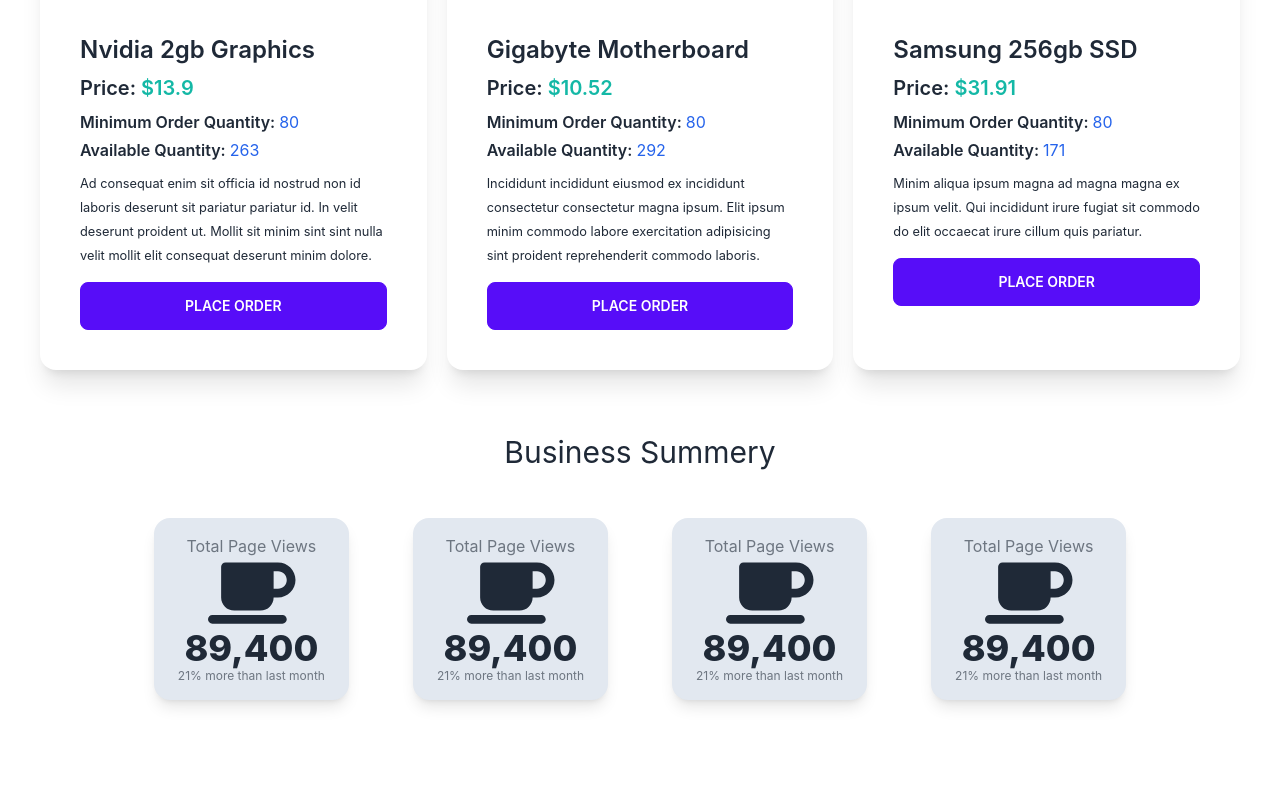
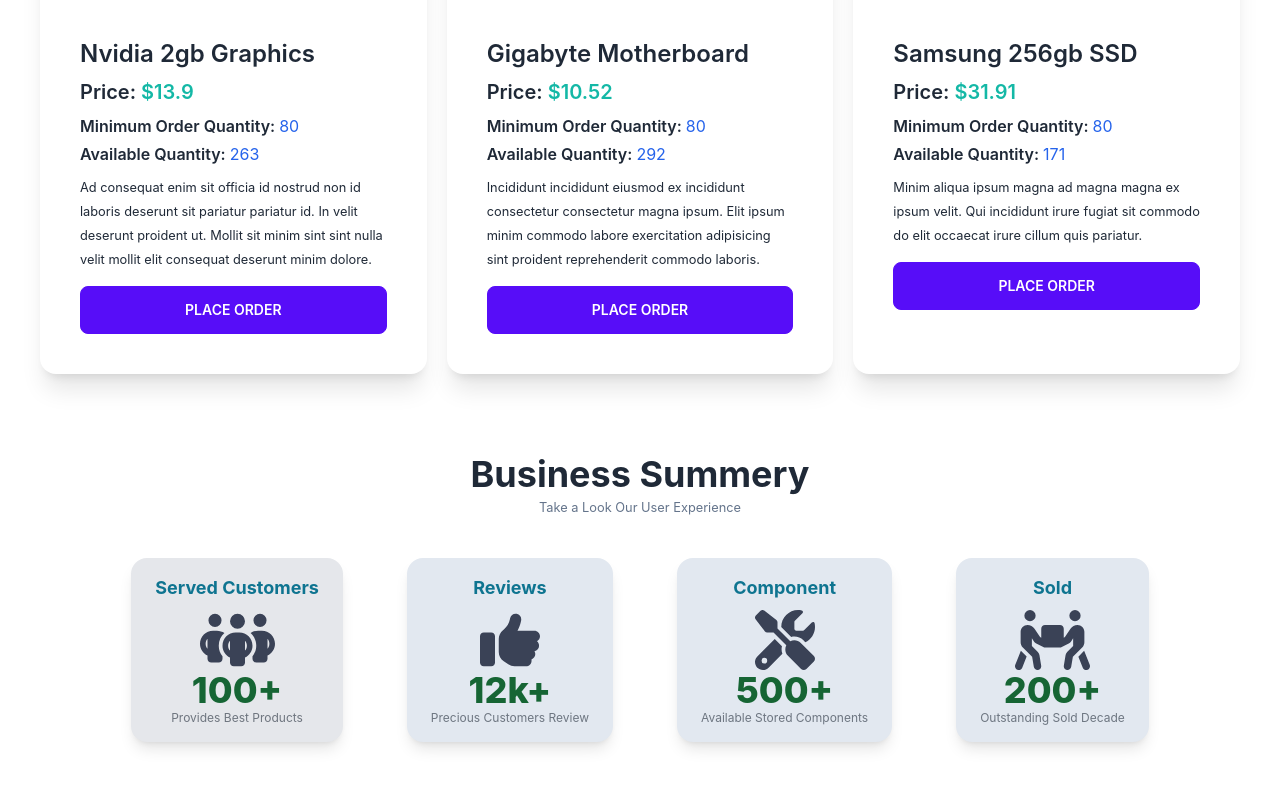
Before and after one commit to arifraj199/component-house-client, a React (Create React App) app: page / in a window 1280 px wide. Shown: the part 1998-2786 px from the top of the page. Before the commit the page ends 2746 px from the top, so only its background shows below. Built offline with nearby package versions, Linux system fonts and the light colour scheme.

Commit message:
business summary section added

```diff
--- a/src/Pages/Home/Banner.js
+++ b/src/Pages/Home/Banner.js
@@ -8,7 +8,7 @@
           <img
             className="rounded-md"
             width="600px"
-            src="https://i.ibb.co/qFmkhFz/pexels-sergei-starostin-6636474.jpg"
+            src="https://i.ibb.co/fQndLnK/banner.jpg"
             alt="computer component"
           />
           <div className="text-left">
--- a/src/Pages/Home/BusinessSummary.js
+++ b/src/Pages/Home/BusinessSummary.js
@@ -1,55 +1,60 @@
 import React from "react";
 import { FontAwesomeIcon } from '@fortawesome/react-fontawesome';
-import { faCoffee } from '@fortawesome/free-solid-svg-icons';
+import { faPeopleGroup } from '@fortawesome/free-solid-svg-icons';
+import { faThumbsUp } from '@fortawesome/free-solid-svg-icons';
+import { faScrewdriverWrench } from '@fortawesome/free-solid-svg-icons';
+import { faPeopleCarryBox } from '@fortawesome/free-solid-svg-icons';
 
 const BusinessSummary = () => {
   return (
-    <div className="my-8">
-      <h2 className="text-3xl mb-12">Business Summery</h2>
+    <div className="my-12">
+      <h2 className="text-4xl font-bold">Business Summery</h2>
+      <p className="text-slate-500"><small>Take a Look Our User Experience</small></p>
 
 
-      <div class="stats shadow-lg bg-slate-200 ml-8 lg:mr-8 mb-4">
+      <div class="stats shadow-lg bg-gray-200 ml-8 lg:mr-8 mb-4  mt-10">
         <div class="stat">
-          <div class="stat-title">Total Page Views</div>
+          <div class="stat-title font-bold text-cyan-700 text-lg mb-2">Served Customers</div>
           <div className="font-4xl">
-            <FontAwesomeIcon style={{"fontSize":"70px"}} icon={faCoffee} />
+          <FontAwesomeIcon style={{"fontSize":"60px",'color':'#3A4256'}} icon={faPeopleGroup} />
+
           </div>
 
-          <div class="stat-value">89,400</div>
-          <div class="stat-desc">21% more than last month</div>
+          <div class="stat-value text-green-800">100+</div>
+          <div class="stat-desc">Provides Best Products</div>
         </div>
       </div>
       <div class="stats shadow-lg bg-slate-200 ml-8 lg:mr-8">
         <div class="stat">
-          <div class="stat-title">Total Page Views</div>
+        <div class="stat-title font-bold text-cyan-700 text-lg mb-2">Reviews</div>
           <div className="font-4xl">
-            <FontAwesomeIcon style={{"fontSize":"70px"}} icon={faCoffee} />
+          <FontAwesomeIcon style={{"fontSize":"60px",'color':'#3A4256'}} icon={faThumbsUp} />
           </div>
 
-          <div class="stat-value">89,400</div>
-          <div class="stat-desc">21% more than last month</div>
+          <div class="stat-value text-green-800">12k+</div>
+          <div class="stat-desc">Precious Customers Review</div>
         </div>
       </div>
       <div class="stats shadow-lg bg-slate-200 ml-8 lg:mr-8">
         <div class="stat">
-          <div class="stat-title">Total Page Views</div>
+        <div class="stat-title font-bold text-cyan-700 text-lg mb-2">Component</div>
           <div className="font-4xl">
-            <FontAwesomeIcon style={{"fontSize":"70px"}} icon={faCoffee} />
+          <FontAwesomeIcon style={{"fontSize":"60px",'color':'#3A4256'}} icon={faScrewdriverWrench} />
           </div>
 
-          <div class="stat-value">89,400</div>
-          <div class="stat-desc">21% more than last month</div>
+          <div class="stat-value text-green-800">500+</div>
+          <div class="stat-desc">Available Stored Components</div>
         </div>
       </div>
       <div class="stats shadow-lg bg-slate-200 ml-8 lg:mr-8">
         <div class="stat">
-          <div class="stat-title">Total Page Views</div>
+        <div class="stat-title font-bold text-cyan-700 text-lg mb-2 ">Sold</div>
           <div className="font-4xl">
-            <FontAwesomeIcon style={{"fontSize":"70px"}} icon={faCoffee} />
+          <FontAwesomeIcon style={{"fontSize":"60px",'color':'#3A4256'}} icon={faPeopleCarryBox} />
           </div>
 
-          <div class="stat-value">89,400</div>
-          <div class="stat-desc">21% more than last month</div>
+          <div class="stat-value text-green-800">200+</div>
+          <div class="stat-desc">Outstanding Sold Decade</div>
         </div>
       </div>
     </div>
--- a/src/Pages/Home/ComputerParts.js
+++ b/src/Pages/Home/ComputerParts.js
@@ -12,7 +12,7 @@
 
   return (
     <div>
-      <h2 className="text-3xl">Components:{components.length}</h2>
+      <h2 className="text-4xl font-bold">Components:{components.length}</h2>
       <div className="grid sm:grid-cols-1 md:grid-cols-2 lg:grid-cols-3 gap-5 px-8 lg:px-10">
         {components.map((component) => (
           <Component key={component.id} component={component}></Component>
```
